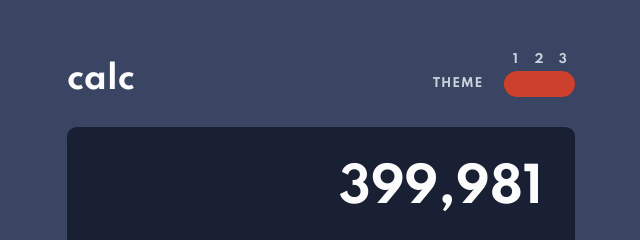
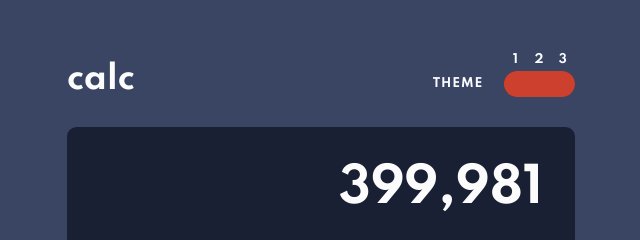
Before and after one commit to K0smic/calculator-app, a React app in the folder calculator-app/: page / in a window 1280 px wide. Shown: the top 240 px of the page, 319-959 px from the left. Built offline with nearby package versions, Linux system fonts and the light colour scheme.

Commit message:
Fixed one color.

```diff
--- a/calculator-app/src/assets/styles/calculator/theme/_variables.scss
+++ b/calculator-app/src/assets/styles/calculator/theme/_variables.scss
@@ -41,7 +41,7 @@ $theme-props: (
     hsl(50, 92%, 62%),
   ),
   "theme-select": (
-    hsl(212, 19%, 83%),
+    hsl(210, 100%, 99%),
     hsl(72, 3%, 28%),
     hsl(53, 76%, 61%),
   ),
```
